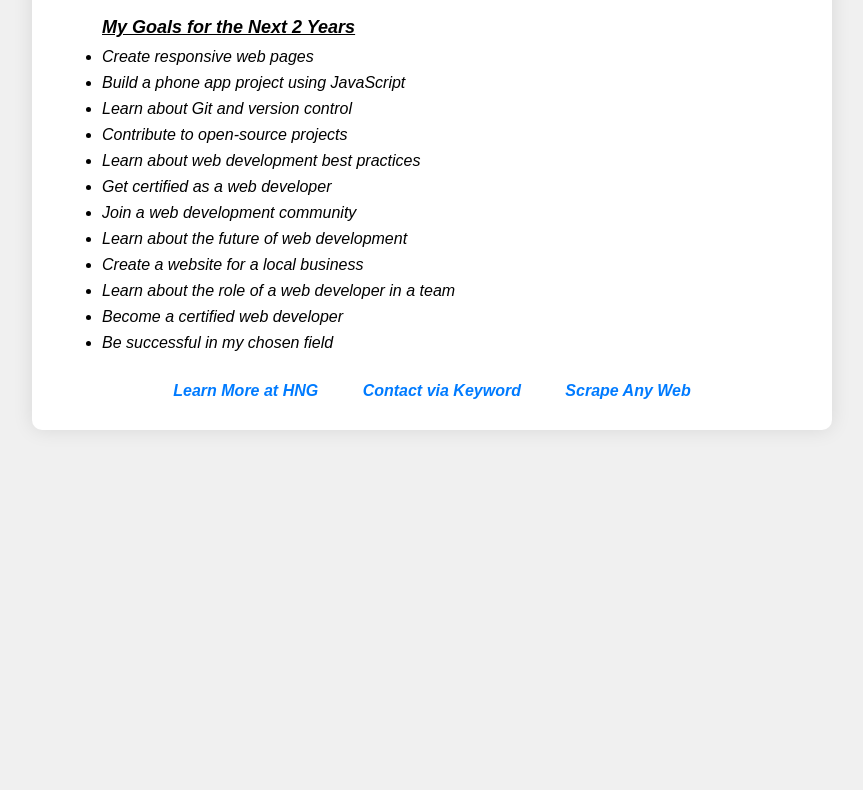
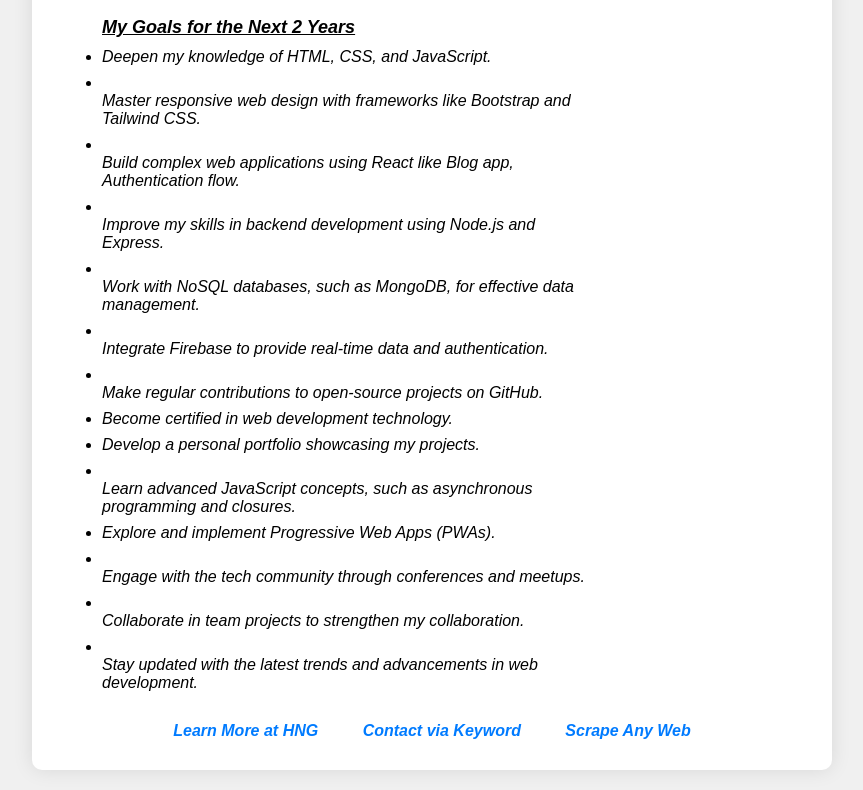
Before and after one commit to deverins/my-tech-journey, a plain HTML site: page my-tech-goal/index.html in a window 1280 px wide. Shown: the part 620-1410 px from the top of the page, without its empty margins (208-1071 px from the left). Before the commit the page ends 1070 px from the top, so only its background shows below. Drawn offline with Linux system fonts and the light colour scheme.

Commit message:
Changes were made to script file. fixed the issued of wrong name func.

```diff
--- a/my-tech-goal/index.html
+++ b/my-tech-goal/index.html
@@ -1,22 +1,37 @@
 <!DOCTYPE html>
 <html lang="en">
   <head>
-    <meta charset="UTF-8">
-    <meta name="viewport" content="width=device-width, initial-scale=1.0">
-    <title>My Tech Goals</title>
-    <link rel="stylesheet" href="style.css">
+    <meta charset="UTF-8" />
+    <meta name="viewport" content="width=device-width, initial-scale=1.0" />
+    <title>Tech Goals Website</title>
+    <link rel="stylesheet" href="style.css" />
   </head>
+
   <body>
     <div class="container">
       <header>
-            <img data-testid="slackProfilePicture" src="./assets/me.png" alt="Slack Profile Picture" class="profile-pic">
+        <img
+          data-testid="slackProfilePicture"
+          src="./assets/me.png"
+          alt="Slack Profile Picture"
+          class="profile-pic"
+        />
         <h1 data-testid="slackDisplayName">Pamilerin olayiwola</h1>
-            <p data-testid="slackEmail" class="slack-email">olayiwolapamilerin34@gmail.com</p>
+        <p data-testid="slackEmail" class="slack-email">
+          olayiwolapamilerin34@gmail.com
+        </p>
       </header>
       <main>
         <section class="current-info">
-                <h3>Current Time: <span id="currentTime" data-testid="currentTimeUTC">--:--:--</span> UTC</h3>
-                <h4>Current Day: <span id="currentDay" data-testid="currentDay">---</span></h4>
+          <h3>
+            Current Time:
+            <span id="currentTime" data-testid="currentTimeUTC">--:--:--</span>
+            UTC
+          </h3>
+          <h4>
+            Current Day:
+            <span id="currentDay" data-testid="currentDay">---</span>
+          </h4>
         </section>
         <section class="goals">
           <ul data-testid="myGoals" class="my-goals">
@@ -34,24 +49,58 @@
               <li>MongoDB</li>
             </ul>
             <h2 class="goals-heading">My Goals for the Next 2 Years</h2>
-                    <li>Create responsive web pages</li>
-                    <li>Build a phone app project using JavaScript</li>
-                    <li>Learn about Git and version control</li>
-                    <li>Contribute to open-source projects</li>
-                    <li>Learn about web development best practices</li>
-                    <li>Get certified as a web developer</li>
-                    <li>Join a web development community</li>
-                    <li>Learn about the future of web development</li>
-                    <li>Create a website for a local business</li>
-                    <li>Learn about the role of a web developer in a team</li>
-                    <li>Become a certified web developer</li>
-                    <li>Be successful in my chosen field</li>
+            <li>Deepen my knowledge of HTML, CSS, and JavaScript.</li>
+            <li>
+              Master responsive web design with frameworks like Bootstrap and
+              Tailwind CSS.
+            </li>
+            <li>
+              Build complex web applications using React like Blog app,
+              Authentication flow.
+            </li>
+            <li>
+              Improve my skills in backend development using Node.js and
+              Express.
+            </li>
+            <li>
+              Work with NoSQL databases, such as MongoDB, for effective data
+              management.
+            </li>
+            <li>
+              Integrate Firebase to provide real-time data and authentication.
+            </li>
+            <li>
+              Make regular contributions to open-source projects on GitHub.
+            </li>
+            <li>Become certified in web development technology.</li>
+            <li>Develop a personal portfolio showcasing my projects.</li>
+            <li>
+              Learn advanced JavaScript concepts, such as asynchronous
+              programming and closures.
+            </li>
+            <li>Explore and implement Progressive Web Apps (PWAs).</li>
+            <li>
+              Engage with the tech community through conferences and meetups.
+            </li>
+            <li>
+              Collaborate in team projects to strengthen my collaboration.
+            </li>
+            <li>
+              Stay updated with the latest trends and advancements in web
+              development.
+            </li>
           </ul>
         </section>
         <section class="links">
-                <a href="https://hng.tech/learn" data-testid="hngLink">Learn More at HNG</a>
-                <a href="mailto:keyword@hng.tech" data-testid="keywordLink">Contact via Keyword</a>
-                <a href="https://scrapeanyweb.site" data-testid="scrapeanywebLink">Scrape Any Web</a>
+          <a href="https://hng.tech/learn" data-testid="hngLink"
+            >Learn More at HNG</a
+          >
+          <a href="mailto:keyword@hng.tech" data-testid="keywordLink"
+            >Contact via Keyword</a
+          >
+          <a href="https://scrapeanyweb.site" data-testid="scrapeanywebLink"
+            >Scrape Any Web</a
+          >
         </section>
       </main>
     </div>
--- a/my-tech-goal/script.js
+++ b/my-tech-goal/script.js
@@ -1,11 +1,13 @@
-document.addEventListener("DOMcontnentLoaded", () =>{
-  const updateTime = () =>{
+document.addEventListener("DOMContentLoaded", () => {
+  const updateTime = () => {
     const now = new Date()
-    const timeString=now.toUTCString().split('  ')
+    const timeString = now.toUTCString().split(' ')[4];
+    const dayString = now.toLocaleDateString('en-US', { weekday: 'long' });
 
     document.getElementById('currentTime').textContent = timeString;
     document.getElementById('currentDay').textContent = dayString;
-  }
+  };
+
   updateTime();
   setInterval(updateTime, 1000);
 
```
Lines whose indentation alone changed are shown as unchanged.
